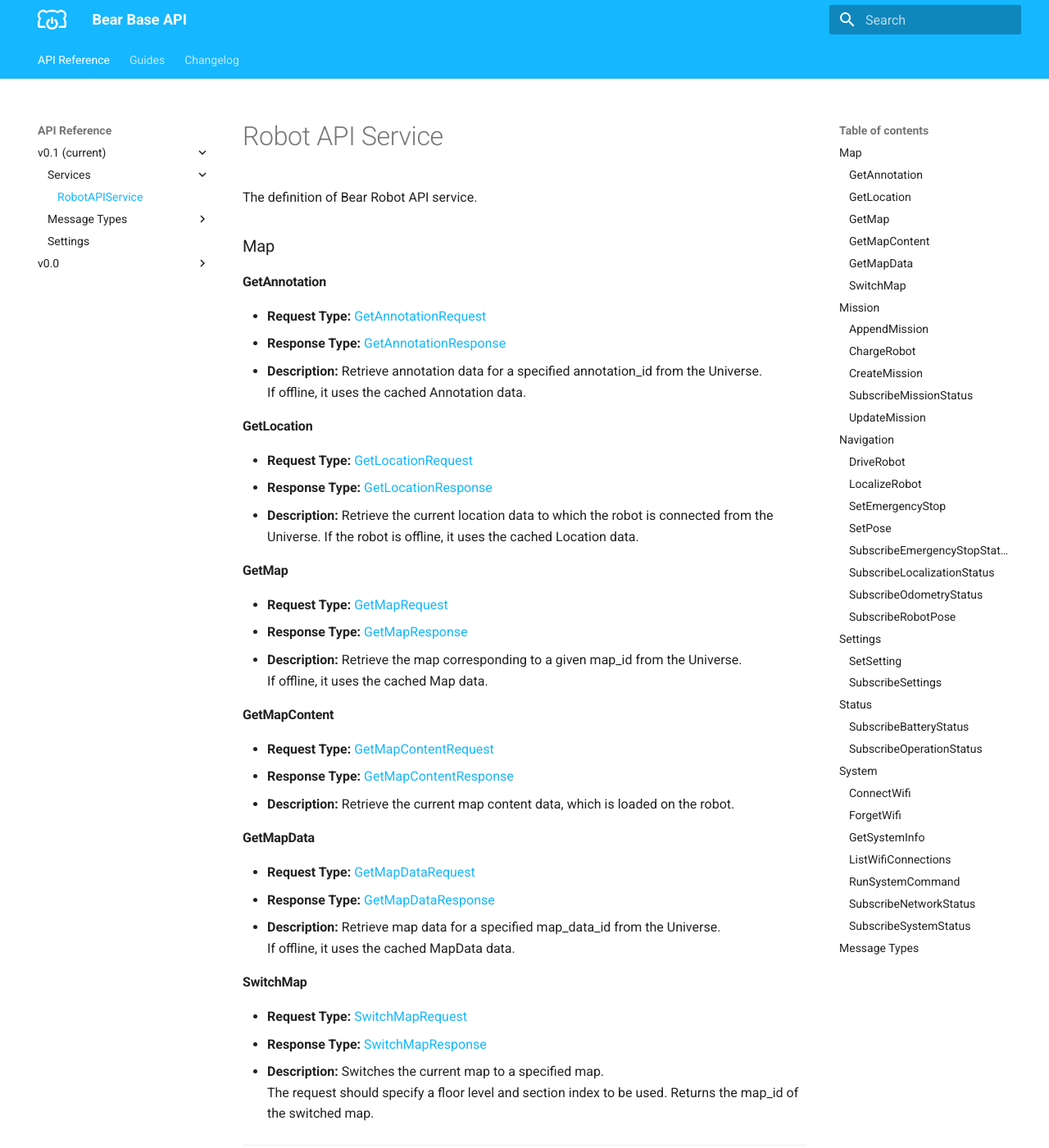
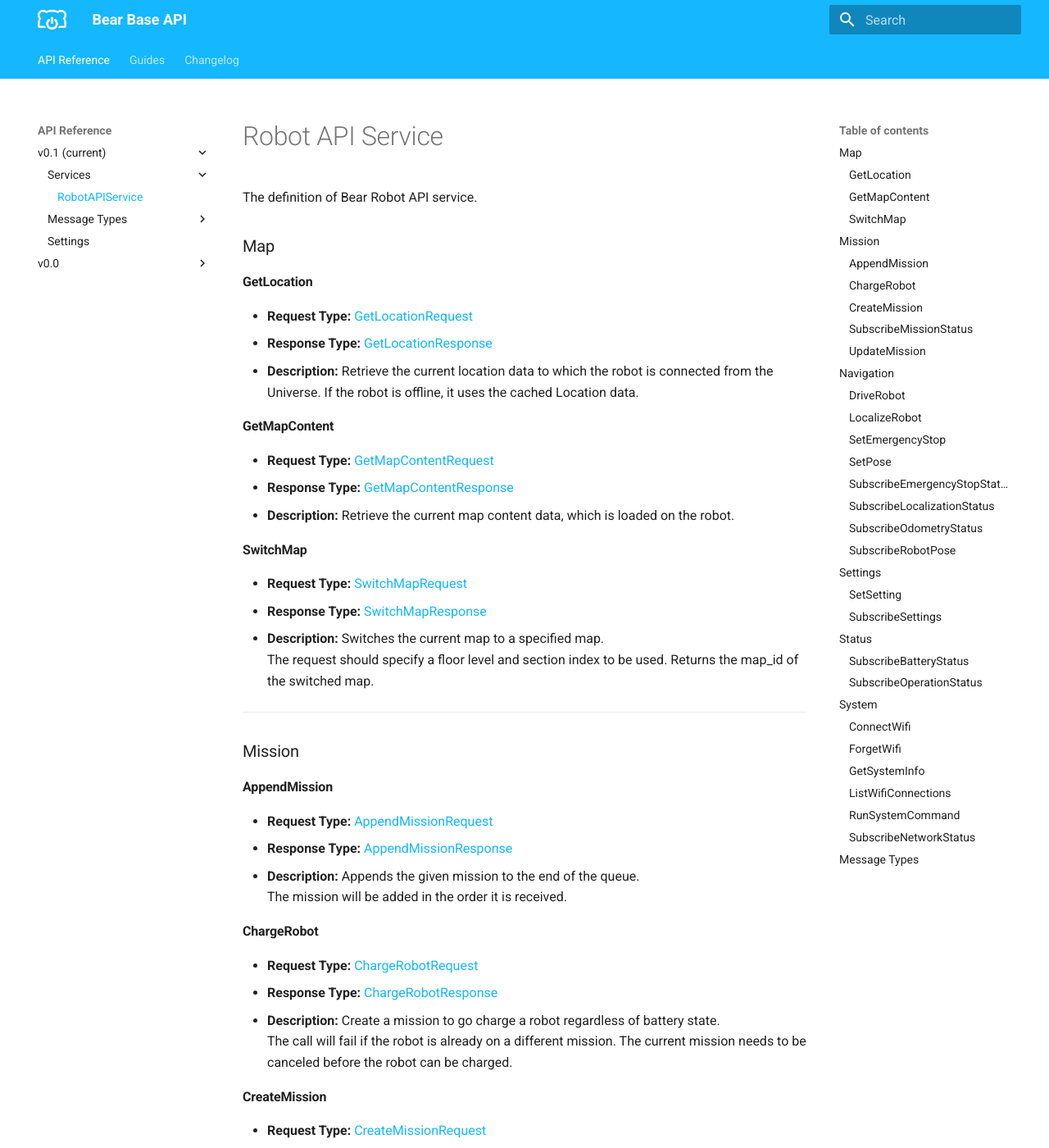
Before and after one commit to bearrobotics-public/base, an MkDocs documentation site: the page built from docs/v0.1/robot/RobotApiService.md, in a window 1280 px wide and 1400 px high. Shown: the whole window at 82% size. Built offline with MkDocs 1.6.1 and Material for MkDocs 9.7.7, drawn with Linux system fonts in a browser that asks for light colours; some of the changed text lies outside the part shown.

Commit message:
Remove unimplemented endpoints (#13)
- Remove GetAnnotation
- Remove GetMap
- Remove GetMapData
- Remove SubscribeSystemStatus

```diff
--- a/docs/v0.1/robot/RobotApiService.md
+++ b/docs/v0.1/robot/RobotApiService.md
@@ -4,13 +4,6 @@
 
 ### Map
 
-#### GetAnnotation
-
-- **Request Type:** [GetAnnotationRequest](#getannotationrequest)
-- **Response Type:** [GetAnnotationResponse](#getannotationresponse)
-- **Description:**
-  Retrieve annotation data for a specified annotation_id from the Universe.<br>
-  If offline, it uses the cached Annotation data.
 #### GetLocation
 
 - **Request Type:** [GetLocationRequest](#getlocationrequest)
@@ -19,14 +12,6 @@
   Retrieve the current location data to which the robot is connected from
   the Universe. If the robot is offline, it uses the cached Location data.
 
-#### GetMap
-
-- **Request Type:** [GetMapRequest](#getmaprequest)
-- **Response Type:** [GetMapResponse](#getmapresponse)
-- **Description:**
-  Retrieve the map corresponding to a given map_id from the Universe.<br>
-  If offline, it uses the cached Map data.
-
 #### GetMapContent
 
 - **Request Type:** [GetMapContentRequest](#getmapcontentrequest)
@@ -34,20 +19,13 @@
 - **Description:**
   Retrieve the current map content data, which is loaded on the robot.
 
-#### GetMapData
-- **Request Type:** [GetMapDataRequest](#getmapdatarequest)
-- **Response Type:** [GetMapDataResponse](#getmapdataresponse)
-- **Description:**
-  Retrieve map data for a specified map_data_id from the Universe.<br>
-  If offline, it uses the cached MapData data.
-
 #### SwitchMap
 
 - **Request Type:** [SwitchMapRequest](#switchmaprequest)
 - **Response Type:** [SwitchMapResponse](#switchmapresponse)
 - **Description:**
   Switches the current map to a specified map.<br>
-The request should specify a
+  The request should specify a
   floor level and section index to be used. Returns the map_id of the switched
   map.
 
@@ -273,338 +251,282 @@
   Upon subscription, the server immediately sends the latest known network
   status, followed by updates whenever the network status changes.
 
-#### SubscribeSystemStatus
-
-- **Request Type:** [SubscribeSystemStatusRequest](#subscribesystemstatusrequest)
-- **Response Type:** [SubscribeSystemStatusResponse](#subscribesystemstatusresponse)
-- **Description:**
-  Subscribe to the robot's system status.<br>
-  Upon subscription, the server immediately sends the latest known system
-  status, followed by updates whenever the system status changes.
-
 ## Message Types
 
 ##### AppendMissionRequest
 
-| Name | Type | Description |
-|------|------|-------------|
-| `mission` | [Mission](Mission.md#mission) |  |
+| Name      | Type                          | Description |
+| --------- | ----------------------------- | ----------- |
+| `mission` | [Mission](Mission.md#mission) |             |
 
 ##### AppendMissionResponse
 
-| Name | Type | Description |
-|------|------|-------------|
+| Name         | Type   | Description                                    |
+| ------------ | ------ | ---------------------------------------------- |
 | `mission_id` | string | The unique identifier of the appended mission. |
 
 ##### ChargeRobotRequest
 
-- *(No fields defined)*
+- _(No fields defined)_
 
 ##### ChargeRobotResponse
 
-| Name | Type | Description |
-|------|------|-------------|
-| `mission_id` | string |  |
+| Name         | Type   | Description |
+| ------------ | ------ | ----------- |
+| `mission_id` | string |             |
 
 ##### ConnectWifiRequest
 
-| Name | Type | Description |
-|------|------|-------------|
-| `ssid` | string | SSID of Wi-Fi network. |
-| `authentication` | [Authentication](Network.md#authentication) | Security details for the network.<br>This field can be omitted if the network is unsecure. |
-| `connection_options` | [ConnectionOptions](Network.md#connectionoptions) | Optional parameters for static IP configuration. |
+| Name                 | Type                                              | Description                                                                                |
+| -------------------- | ------------------------------------------------- | ------------------------------------------------------------------------------------------ |
+| `ssid`               | string                                            | SSID of Wi-Fi network.                                                                     |
+| `authentication`     | [Authentication](Network.md#authentication)       | Security details for the network.<br>This field can be omitted if the network is unsecure. |
+| `connection_options` | [ConnectionOptions](Network.md#connectionoptions) | Optional parameters for static IP configuration.                                           |
 
 ##### ConnectWifiResponse
 
-- *(No fields defined)*
+- _(No fields defined)_
 
 ##### CreateMissionRequest
 
-| Name | Type | Description |
-|------|------|-------------|
-| `mission` | [Mission](Mission.md#mission) |  |
+| Name      | Type                          | Description |
+| --------- | ----------------------------- | ----------- |
+| `mission` | [Mission](Mission.md#mission) |             |
 
 ##### CreateMissionResponse
 
-| Name | Type | Description |
-|------|------|-------------|
-| `mission_id` | string |  |
+| Name         | Type   | Description |
+| ------------ | ------ | ----------- |
+| `mission_id` | string |             |
 
 ##### DriveRobotRequest
 
-| Name | Type | Description |
-|------|------|-------------|
+| Name    | Type                             | Description                                            |
+| ------- | -------------------------------- | ------------------------------------------------------ |
 | `twist` | [Twist](../common/Math.md#twist) | The desired max linear and angular velocity to travel. |
 
 ##### DriveRobotResponse
 
-- *(No fields defined)*
+- _(No fields defined)_
 
 ##### ForgetWifiRequest
 
-| Name | Type | Description |
-|------|------|-------------|
-| `ssid` | string |  |
+| Name   | Type   | Description |
+| ------ | ------ | ----------- |
+| `ssid` | string |             |
 
 ##### ForgetWifiResponse
 
-- *(No fields defined)*
-
-##### GetAnnotationRequest
-
-| Name | Type | Description |
-|------|------|-------------|
-| `annotation_id` | string |  |
-
-##### GetAnnotationResponse
-
-| Name | Type | Description |
-|------|------|-------------|
-| `annotation` | [Annotation](../location/Annotation.md#annotation) |  |
+- _(No fields defined)_
 
 ##### GetLocationRequest
 
-- *(No fields defined)*
+- _(No fields defined)_
 
 ##### GetLocationResponse
 
-| Name | Type | Description |
-|------|------|-------------|
-| `location` | [Location](../location/Location.md#location) |  |
+| Name       | Type                                         | Description |
+| ---------- | -------------------------------------------- | ----------- |
+| `location` | [Location](../location/Location.md#location) |             |
 
 ##### GetMapContentRequest
 
-- *(No fields defined)*
+- _(No fields defined)_
 
 ##### GetMapContentResponse
 
-| Name | Type | Description |
-|------|------|-------------|
-| `map_content` | [MapContent](../location/Map.md#mapcontent) |  |
-
-##### GetMapDataRequest
-
-| Name | Type | Description |
-|------|------|-------------|
-| `map_data_id` | string |  |
-
-##### GetMapDataResponse
-
-| Name | Type | Description |
-|------|------|-------------|
-| `map_data` | [MapData](../location/Map.md#mapdata) |  |
-
-##### GetMapRequest
-
-| Name | Type | Description |
-|------|------|-------------|
-| `map_id` | string |  |
-
-##### GetMapResponse
-
-| Name | Type | Description |
-|------|------|-------------|
-| `map` | [Map](../location/Map.md#map) |  |
+| Name          | Type                                        | Description |
+| ------------- | ------------------------------------------- | ----------- |
+| `map_content` | [MapContent](../location/Map.md#mapcontent) |             |
 
 ##### GetSystemInfoRequest
 
-- *(No fields defined)*
+- _(No fields defined)_
 
 ##### GetSystemInfoResponse
 
-| Name | Type | Description |
-|------|------|-------------|
-| `system_info` | [SystemInfo](System.md#systeminfo) |  |
+| Name          | Type                               | Description |
+| ------------- | ---------------------------------- | ----------- |
+| `system_info` | [SystemInfo](System.md#systeminfo) |             |
 
 ##### ListWifiConnectionsRequest
 
-- *(No fields defined)*
+- _(No fields defined)_
 
 ##### ListWifiConnectionsResponse
 
-| Name | Type | Description |
-|------|------|-------------|
-| `wifi_connections` | [WifiConnections](Network.md#wificonnections) |  |
+| Name               | Type                                          | Description |
+| ------------------ | --------------------------------------------- | ----------- |
+| `wifi_connections` | [WifiConnections](Network.md#wificonnections) |             |
 
 ##### LocalizeRobotRequest
 
-| Name | Type | Description |
-|------|------|-------------|
-| `goal` | [LocalizationGoal](Localization.md#localizationgoal) |  |
+| Name   | Type                                                 | Description |
+| ------ | ---------------------------------------------------- | ----------- |
+| `goal` | [LocalizationGoal](Localization.md#localizationgoal) |             |
 
 ##### LocalizeRobotResponse
 
-- *(No fields defined)*
+- _(No fields defined)_
 
 ##### RunSystemCommandRequest
 
-| Name | Type | Description |
-|------|------|-------------|
-| `system_command` | [SystemCommand](System.md#systemcommand) |  |
+| Name             | Type                                     | Description |
+| ---------------- | ---------------------------------------- | ----------- |
+| `system_command` | [SystemCommand](System.md#systemcommand) |             |
 
 ##### RunSystemCommandResponse
 
-- *(No fields defined)*
+- _(No fields defined)_
 
 ##### SetEmergencyStopRequest
 
-| Name | Type | Description |
-|------|------|-------------|
-| `e_stop_state` | [EmergencyStopState](Status.md#emergencystopstate) |  |
+| Name           | Type                                               | Description |
+| -------------- | -------------------------------------------------- | ----------- |
+| `e_stop_state` | [EmergencyStopState](Status.md#emergencystopstate) |             |
 
 ##### SetEmergencyStopResponse
 
-- *(No fields defined)*
+- _(No fields defined)_
 
 ##### SetPoseRequest
 
-| Name | Type | Description |
-|------|------|-------------|
+| Name                   | Type                                              | Description                                                                                                |
+| ---------------------- | ------------------------------------------------- | ---------------------------------------------------------------------------------------------------------- |
 | `pose_with_covariance` | [PoseWithCovariance](Robot.md#posewithcovariance) | A pose and a covariance matrix, if the covariance is not set, the internal default values will be applied. |
 
 ##### SetPoseResponse
 
-- *(No fields defined)*
+- _(No fields defined)_
 
 ##### SetSettingRequest
 
-| Name | Type | Description |
-|------|------|-------------|
-| `setting` | [Setting](Settings.md#setting) |  |
+| Name      | Type                           | Description |
+| --------- | ------------------------------ | ----------- |
+| `setting` | [Setting](Settings.md#setting) |             |
 
 ##### SetSettingResponse
 
-- *(No fields defined)*
+- _(No fields defined)_
 
 ##### SubscribeBatteryStatusRequest
 
-- *(No fields defined)*
+- _(No fields defined)_
 
 ##### SubscribeBatteryStatusResponse
 
-| Name | Type | Description |
-|------|------|-------------|
-| `metadata` | [EventMetadata](../common/Annotations.md#eventmetadata) |  |
-| `battery_state` | [BatteryState](Status.md#batterystate) |  |
+| Name            | Type                                                    | Description |
+| --------------- | ------------------------------------------------------- | ----------- |
+| `metadata`      | [EventMetadata](../common/Annotations.md#eventmetadata) |             |
+| `battery_state` | [BatteryState](Status.md#batterystate)                  |             |
 
 ##### SubscribeEmergencyStopStatusRequest
 
-- *(No fields defined)*
+- _(No fields defined)_
 
 ##### SubscribeEmergencyStopStatusResponse
 
-| Name | Type | Description |
-|------|------|-------------|
-| `metadata` | [EventMetadata](../common/Annotations.md#eventmetadata) |  |
-| `e_stop_state` | [EmergencyStopState](Status.md#emergencystopstate) |  |
+| Name           | Type                                                    | Description |
+| -------------- | ------------------------------------------------------- | ----------- |
+| `metadata`     | [EventMetadata](../common/Annotations.md#eventmetadata) |             |
+| `e_stop_state` | [EmergencyStopState](Status.md#emergencystopstate)      |             |
 
 ##### SubscribeLocalizationStatusRequest
 
-- *(No fields defined)*
+- _(No fields defined)_
 
 ##### SubscribeLocalizationStatusResponse
 
-| Name | Type | Description |
-|------|------|-------------|
-| `metadata` | [EventMetadata](../common/Annotations.md#eventmetatdata) |  |
-| `localization_state` | [LocalizationState](Localization.md#localizationstate) |  |
+| Name                 | Type                                                     | Description |
+| -------------------- | -------------------------------------------------------- | ----------- |
+| `metadata`           | [EventMetadata](../common/Annotations.md#eventmetatdata) |             |
+| `localization_state` | [LocalizationState](Localization.md#localizationstate)   |             |
 
 ##### SubscribeMissionStatusRequest
 
-- *(No fields defined)*
+- _(No fields defined)_
 
 ##### SubscribeMissionStatusResponse
 
-| Name | Type | Description |
-|------|------|-------------|
-| `metadata` | [EventMetadata](../common/Annotations.md#eventmetadata) |  |
-| `mission_state` | [MissionState](Mission.md#missionstate) |  |
+| Name            | Type                                                    | Description |
+| --------------- | ------------------------------------------------------- | ----------- |
+| `metadata`      | [EventMetadata](../common/Annotations.md#eventmetadata) |             |
+| `mission_state` | [MissionState](Mission.md#missionstate)                 |             |
 
 ##### SubscribeNetworkStatusRequest
 
-- *(No fields defined)*
+- _(No fields defined)_
 
 ##### SubscribeNetworkStatusResponse
 
-| Name | Type | Description |
-|------|------|-------------|
-| `metadata` | [EventMetadata](../common/Annotations.md#eventmetadata) |  |
-| `network_state` | [NetworkState](Network.md#networkstate) |  |
+| Name            | Type                                                    | Description |
+| --------------- | ------------------------------------------------------- | ----------- |
+| `metadata`      | [EventMetadata](../common/Annotations.md#eventmetadata) |             |
+| `network_state` | [NetworkState](Network.md#networkstate)                 |             |
 
 ##### SubscribeOdometryStatusRequest
 
-- *(No fields defined)*
+- _(No fields defined)_
 
 ##### SubscribeOdometryStatusResponse
 
-| Name | Type | Description |
-|------|------|-------------|
-| `metadata` | [EventMetadata](../common/Annotations.md#eventmetadata) |  |
-| `odometry_state` | [OdometryState](Robot.md#odometrystate) |  |
+| Name             | Type                                                    | Description |
+| ---------------- | ------------------------------------------------------- | ----------- |
+| `metadata`       | [EventMetadata](../common/Annotations.md#eventmetadata) |             |
+| `odometry_state` | [OdometryState](Robot.md#odometrystate)                 |             |
 
 ##### SubscribeOperationStatusRequest
 
-- *(No fields defined)*
+- _(No fields defined)_
 
 ##### SubscribeOperationStatusResponse
 
-| Name | Type | Description |
-|------|------|-------------|
-| `metadata` | [EventMetadata](../common/Annotations.md#eventmetadata) |  |
-| `operation_state` | [OperationState](Status.md#operationstate) |  |
+| Name              | Type                                                    | Description |
+| ----------------- | ------------------------------------------------------- | ----------- |
+| `metadata`        | [EventMetadata](../common/Annotations.md#eventmetadata) |             |
+| `operation_state` | [OperationState](Status.md#operationstate)              |             |
 
 ##### SubscribeRobotPoseRequest
 
-- *(No fields defined)*
+- _(No fields defined)_
 
 ##### SubscribeRobotPoseResponse
 
-| Name | Type | Description |
-|------|------|-------------|
-| `metadata` | [EventMetadata](../common/Annotations.md#eventmetadata) |  |
-| `pose` | [Pose](Robot.md#pose) |  |
+| Name       | Type                                                    | Description |
+| ---------- | ------------------------------------------------------- | ----------- |
+| `metadata` | [EventMetadata](../common/Annotations.md#eventmetadata) |             |
+| `pose`     | [Pose](Robot.md#pose)                                   |             |
 
 ##### SubscribeSettingsRequest
 
-- *(No fields defined)*
+- _(No fields defined)_
 
 ##### SubscribeSettingsResponse
 
-| Name | Type | Description |
-|------|------|-------------|
-| `metadata` | [EventMetadata](../common/Annotations.md#eventmetadata) |  |
-| `settings_state` | [SettingsState](Settings.md#settingsstate) |  |
-
-##### SubscribeSystemStatusRequest
-
-- *(No fields defined)*
-
-##### SubscribeSystemStatusResponse
-
-| Name | Type | Description |
-|------|------|-------------|
-| `metadata` | [EventMetadata](../common/Annotations.md#eventmetadata) |  |
-| `system_state` | [SystemState](System.md#systemstate) |  |
+| Name             | Type                                                    | Description |
+| ---------------- | ------------------------------------------------------- | ----------- |
+| `metadata`       | [EventMetadata](../common/Annotations.md#eventmetadata) |             |
+| `settings_state` | [SettingsState](Settings.md#settingsstate)              |             |
 
 ##### SwitchMapRequest
 
-| Name | Type | Description |
-|------|------|-------------|
-| `floor_level` | int32 |  |
-| `section_index` | int32 |  |
+| Name            | Type  | Description |
+| --------------- | ----- | ----------- |
+| `floor_level`   | int32 |             |
+| `section_index` | int32 |             |
 
 ##### SwitchMapResponse
 
-| Name | Type | Description |
-|------|------|-------------|
-| `map_id` | string |  |
+| Name     | Type   | Description |
+| -------- | ------ | ----------- |
+| `map_id` | string |             |
 
 ##### UpdateMissionRequest
 
-| Name | Type | Description |
-|------|------|-------------|
-| `mission_command` | [MissionCommand](Mission.md#missioncommand) |  |
+| Name              | Type                                        | Description |
+| ----------------- | ------------------------------------------- | ----------- |
+| `mission_command` | [MissionCommand](Mission.md#missioncommand) |             |
 
 ##### UpdateMissionResponse
 
-- *(No fields defined)*
+- _(No fields defined)_
```
Also changed, not shown: 1 other file.
